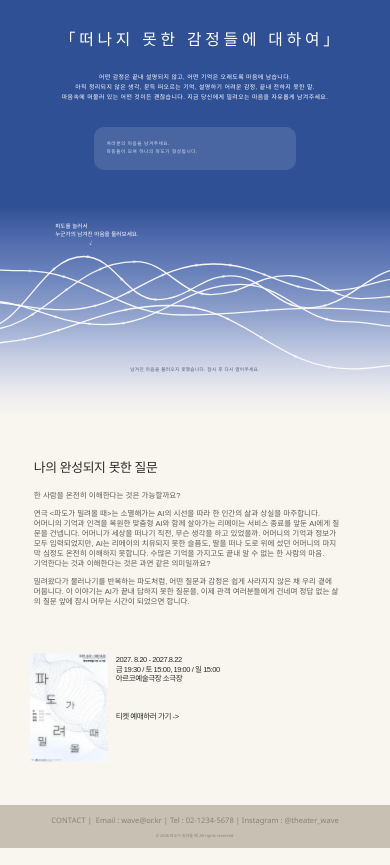
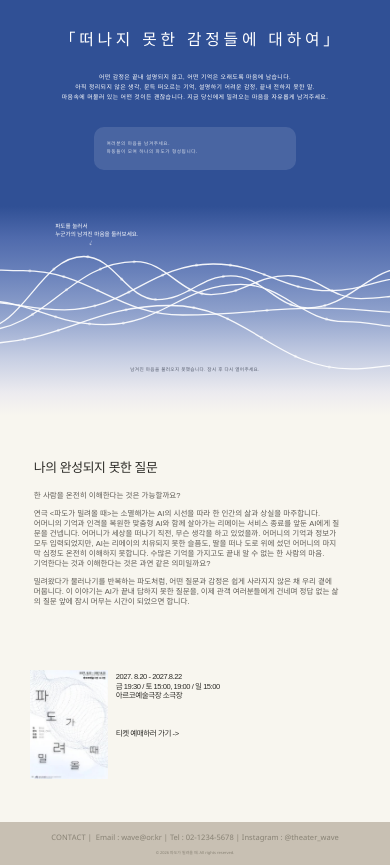
Before and after one commit to theater-wave/theater-wave.github.io, a plain HTML site: page index.html in a window 390 px wide. Shown: the part 30-895 px from the top of the page. Drawn offline with nearby package versions, Linux system fonts and the light colour scheme; no server answers; a web font is replaced by a local one.

Commit message:
Widen the gap between the about text and the poster on phones
Co-Authored-By: Claude Opus 5.5 <noreply@anthropic.com>
Claude-Session: https://claude.ai/code/session_01FDpaqMpK7X2ngCoX93T8wE

```diff
--- a/index.html
+++ b/index.html
@@ -125,7 +125,7 @@ h1 { font-family: var(--font-round); margin: 6.125rem 0 0; padding-left: 2.375re
    use fixed, even gaps instead (wave → text → show info) */
 @media (max-aspect-ratio: 4/5) {
   .story { min-height: 0; padding: 8.6875rem 0 0; }
-  .info { margin-top: 8.75rem; }
+  .info { margin-top: 12rem; }
 }
 .info img { display: block; width: 14.75rem; height: 20.625rem; object-fit: cover; }
 .info .when { font-family: var(--font-round); display: flex; flex-direction: column; margin: .375rem 0 0; padding-bottom: .1rem; color: #2c2b27; font-weight: 300; font-size: 1.4375rem; line-height: 1.8rem; letter-spacing: -.06em; white-space: nowrap; }
```
